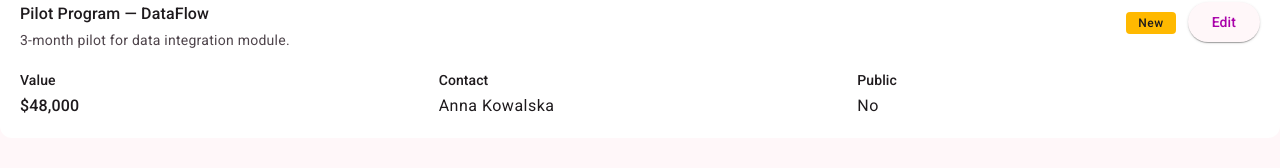
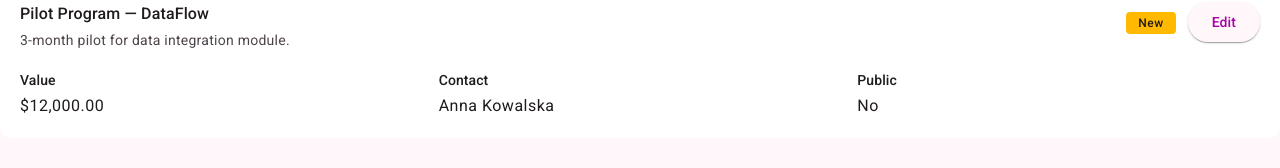
Before and after one commit to ev45ive/sages-angular-open-1026, an Angular app: page /deals in a window 1280 px wide. Shown: the part 366-534 px from the top of the page. Built offline with nearby package versions, Linux system fonts and the light colour scheme.

Commit message:
Extract info-grid + info-item

```diff
--- a/src/app/features/deals/ui/deal-details-card/deal-details-card.ts
+++ b/src/app/features/deals/ui/deal-details-card/deal-details-card.ts
@@ -2,10 +2,13 @@ import { Component, input, output, signal } from '@angular/core';
 import { MatAnchor } from '@angular/material/button';
 import { mockDeals } from '@feature/deals/data/mock-deals';
 import { Deal } from '@feature/deals/model/deal';
+import { InfoGrid } from '@shared/ui/info-grid/info-grid';
+import { InfoItem } from '@shared/ui/info-grid/info-item';
 import { DealStageBadge } from '../deal-stage-badge/deal-stage-badge';
+import { CurrencyPipe } from '@angular/common';
 
 @Component({
-  imports: [MatAnchor, DealStageBadge],
+  imports: [MatAnchor, DealStageBadge, InfoGrid, InfoItem, CurrencyPipe],
   selector: 'app-deal-details-card',
   styles: `
     :host {
@@ -30,22 +33,11 @@ import { DealStageBadge } from '../deal-stage-badge/deal-stage-badge';
             <button type="button" mat-raised-button (click)="onEdit()">Edit</button>
           </div>
         </div>
-        <dl class="mt-5 grid grid-cols-3 gap-4">
-          <div>
-            <dt class="text-label-lg text-on-surface">Value</dt>
-            <dd class="mt-1 text-title-md text-on-surface">$48,000</dd>
-          </div>
-          <div>
-            <dt class="text-label-lg text-on-surface">Contact</dt>
-            <dd class="mt-1 text-body-lg text-on-surface">Anna Kowalska</dd>
-          </div>
-          <div>
-            <dt class="text-label-lg text-on-surface">Public</dt>
-            <dd class="mt-1 text-body-lg text-on-surface">
-              {{ deal.public ? 'Yes' : 'No' }}
-            </dd>
-          </div>
-        </dl>
+        <app-info-grid>
+          <app-info-item label="Value" [value]="deal.value | currency" />
+          <app-info-item label="Contact" value="Anna Kowalska" />
+          <app-info-item label="Public">{{ deal.public ? 'Yes' : 'No' }}</app-info-item>
+        </app-info-grid>
       </article>
     } @else {
       <div class="px-3 py-4 text-center">No deal selected</div>
--- /dev/null
+++ b/src/app/shared/ui/info-grid/info-grid.ts
@@ -0,0 +1,8 @@
+import { Component } from '@angular/core';
+
+@Component({
+  selector: 'app-info-grid',
+  host: { class: 'mt-5 grid grid-cols-3 gap-4' },
+  template: `<ng-content />`,
+})
+export class InfoGrid {}
--- /dev/null
+++ b/src/app/shared/ui/info-grid/info-item.ts
@@ -0,0 +1,17 @@
+import { Component, input } from '@angular/core';
+
+@Component({
+  selector: 'app-info-item',
+  template: `
+    <div class="text-label-lg text-on-surface">
+      <ng-content select="[info-label]">{{ label() }}</ng-content>
+    </div>
+    <div class="mt-1 text-body-lg text-on-surface">
+      <ng-content>{{ value() }}</ng-content>
+    </div>
+  `,
+})
+export class InfoItem {
+  label = input<string | null>();
+  value = input<string | null>();
+}
```
Also changed, not shown: 1 other file (tests, documents, lock files or other folders).
